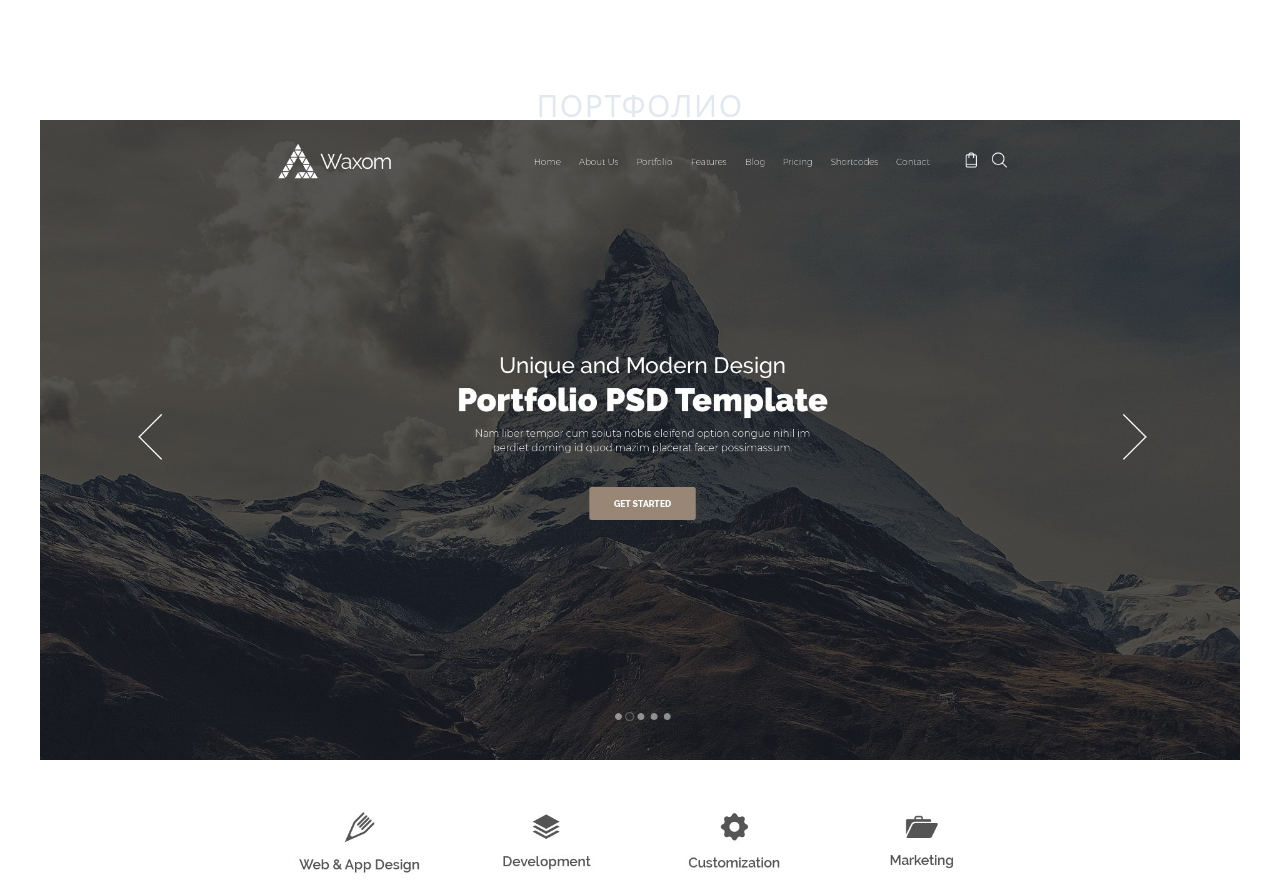
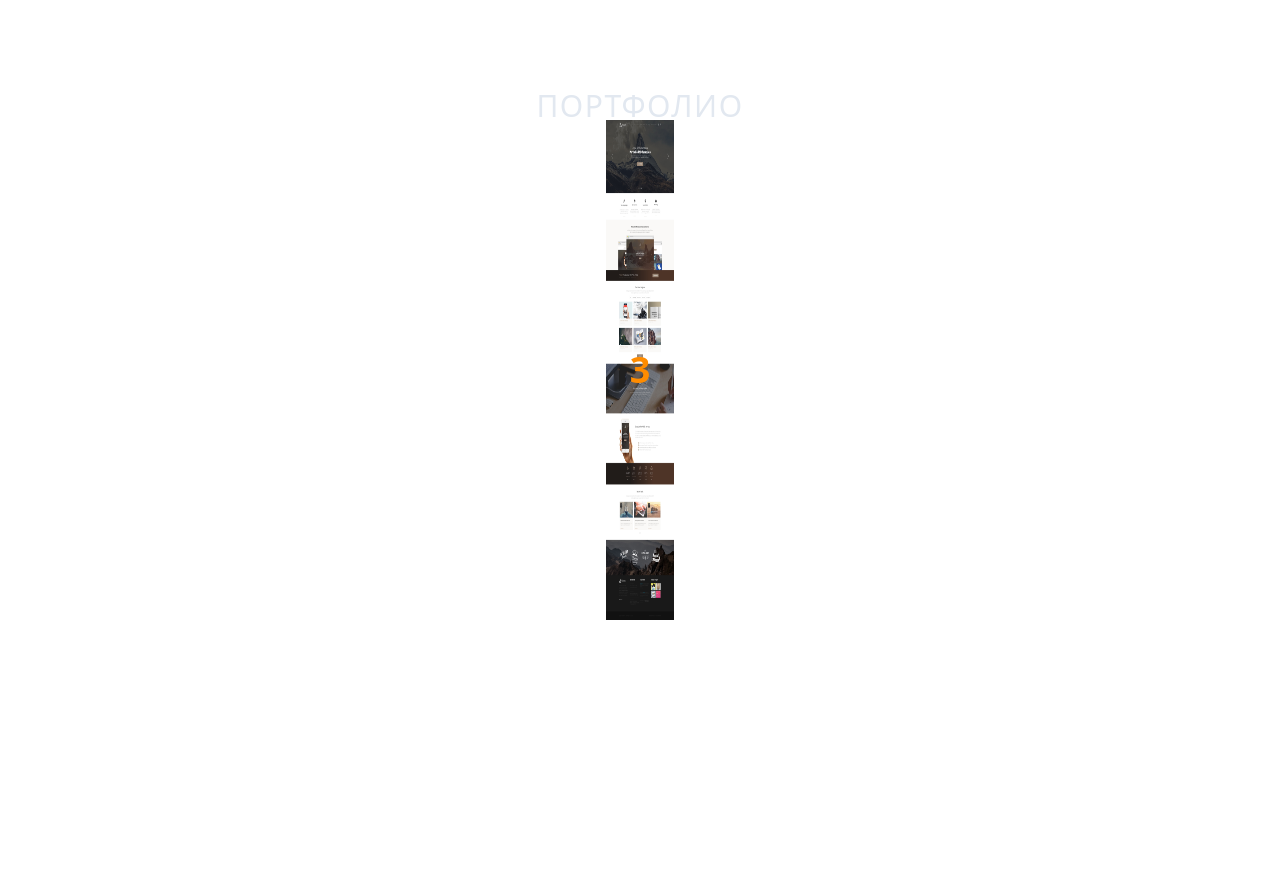
Before and after one commit to Xela198001/create-my-landing, a React app: page / in a window 1280 px wide. Shown: the part 2620-3515 px from the top of the page. After the commit the page ends 3296 px from the top, so only its background shows below. Built offline with nearby package versions, Linux system fonts and the light colour scheme.

Commit message:
slider portfolio

```diff
--- a/src/components/Landing/Potfolio/Items.js
+++ b/src/components/Landing/Potfolio/Items.js
@@ -1,7 +1,21 @@
+import React from "react";
 import img1 from "./img/interior.png";
 import img2 from "./img/logotype.png";
 import img3 from "./img/waxom.jpg";
 
-const listItems = [img1, img2, img3];
+const listItems = [
+  <>
+    <h4 className="slider_title">1</h4>
+    <img className="bg-cover" src={img1} alt="slide" />
+  </>,
+  <>
+    <h4 className="slider_title">2</h4>
+    <img className="bg-cover" src={img2} alt="slide" />
+  </>,
+  <>
+    <h4 className="slider_title">3</h4>
+    <img className="bg-cover" src={img3} alt="slide" />
+  </>,
+];
 
 export default listItems;
--- /dev/null
+++ b/src/components/Landing/Slider/Slider.css
@@ -0,0 +1,19 @@
+.slider_inner {
+  width: 50%;
+  height: 500px;
+  position: relative;
+}
+
+.slider_title {
+  display: flex;
+  justify-content: center;
+  align-items: center;
+position: absolute;
+left: 0;
+right: 0;
+width: 100%;
+height: 100%;
+font-size: 36px;
+font-weight: 700;
+color: darkorange;
+}
--- a/src/components/Landing/Slider/Slider.jsx
+++ b/src/components/Landing/Slider/Slider.jsx
@@ -1,5 +1,6 @@
 // import { current } from "fibers";
 import React from "react";
+import "./Slider.css";
 // import { ArowLeft } from "./img/ArowLeft";
 // import { ArrowRight } from "./img/ArrowRight";
 // import { ZoomIcon } from "./img/ZoomIcon";
@@ -36,8 +37,8 @@ function Slider({data, initial}) {
 
   return (
     <div className=" w-96 h-96 pb-4">
-      <div className="slider_inner w-96 h-96 flex justify-center aling-center overflow-hidden">
-        <img className="bg-cover" src={data[index]} alt="slide" />
+      <div className="slider_inner w-96 h-96 flex justify-center aling-center overflow-hidden m-auto">
+        {data[index]}
       </div>
     </div>
   );
--- a/webpack.config.js
+++ b/webpack.config.js
@@ -38,7 +38,7 @@ module.exports = {
             loader: "file-loader",
             options: {
               path: path.resolve(__dirname, "build"),
-              name: "./img/[name].[ext]",
+              name: "../img/[name].[ext]",
             },
           },
         ],
```
